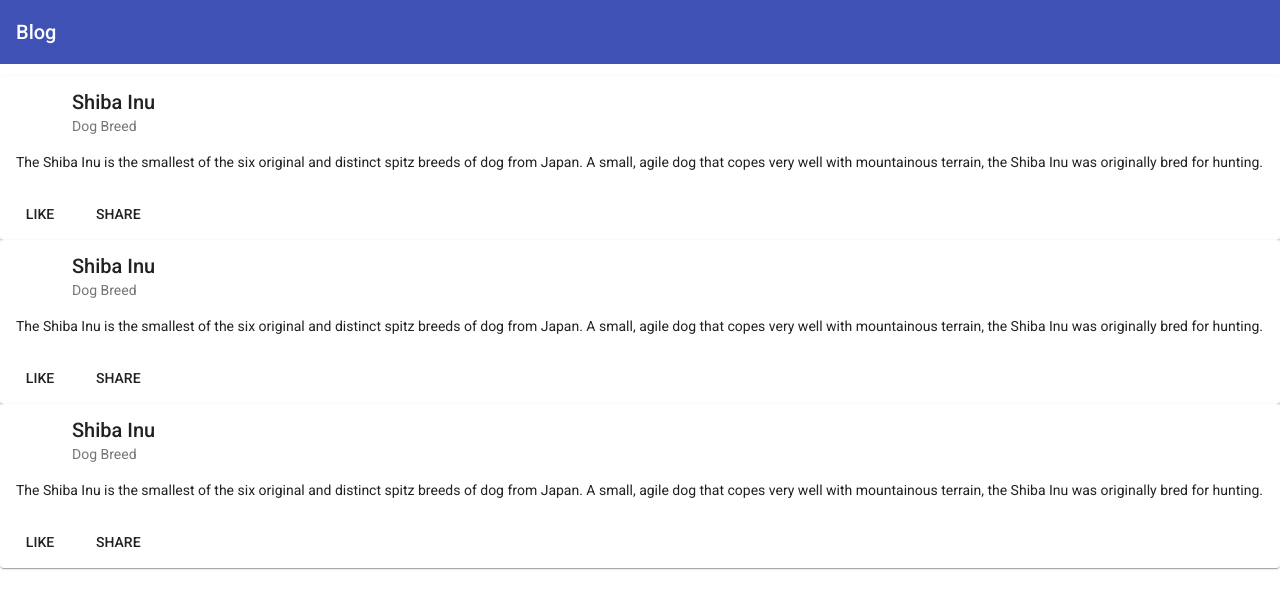
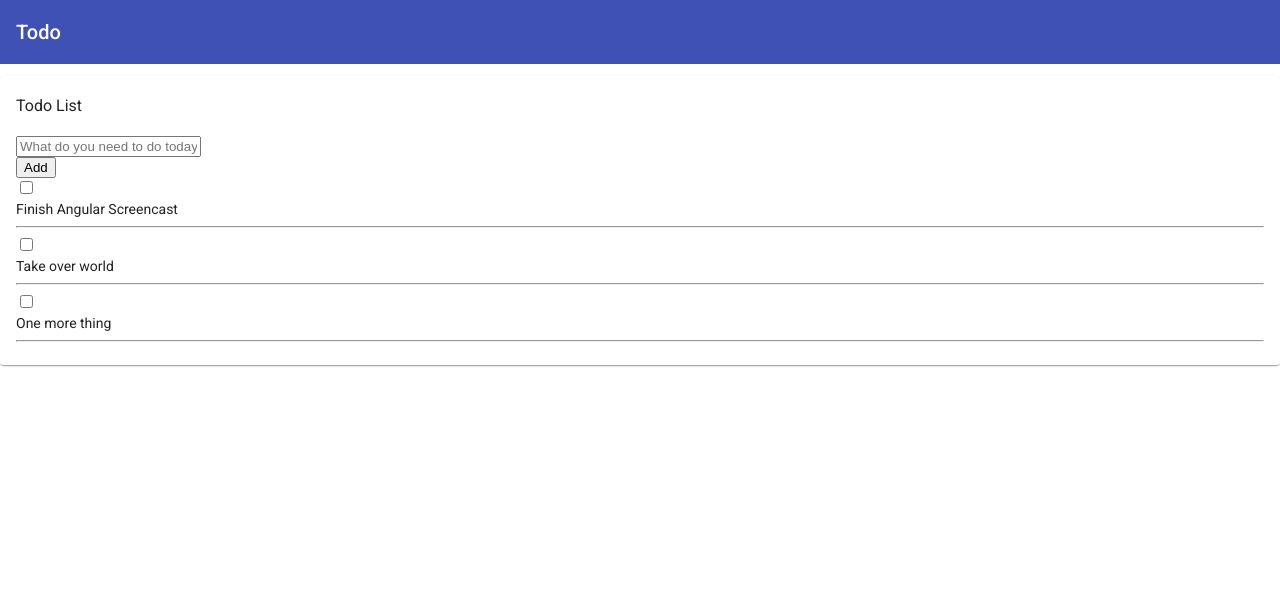
Before and after one commit to tom29paul/App-Todo, an Angular app: page / in a window 1280 px wide. Shown: the top 608 px of the page. Built offline with nearby package versions, Linux system fonts and the light colour scheme.

Commit message:
Added Todo Functionality

```diff
--- a/src/app/app.component.html
+++ b/src/app/app.component.html
@@ -1,76 +1,32 @@
 <p>
   <mat-toolbar color="primary">
-    <!-- <button mat-icon-button class="example-icon" aria-label="Example icon-button with menu icon">
-      <mat-icon>menu</mat-icon>
-    </button> -->
-    <span>Blog</span>
-    <!-- <span class="example-spacer"></span>
-    <button mat-icon-button class="example-icon favorite-icon" aria-label="Example icon-button with heart icon">
-      <mat-icon>favorite</mat-icon>
-    </button>
-    <button mat-icon-button class="example-icon" aria-label="Example icon-button with share icon">
-      <mat-icon>share</mat-icon>
-    </button> -->
+
+    <span>Todo</span>
+
   </mat-toolbar>
 </p>
 
-<mat-card class="example-card">
-  <mat-card-header>
-    <div mat-card-avatar class="example-header-image"></div>
-    <mat-card-title>Shiba Inu</mat-card-title>
-    <mat-card-subtitle>Dog Breed</mat-card-subtitle>
-  </mat-card-header>
-  <!-- <img mat-card-image src="https://material.angular.io/assets/img/examples/shiba2.jpg" alt="Photo of a Shiba Inu"> -->
-  <mat-card-content>
-    <p>
-      The Shiba Inu is the smallest of the six original and distinct spitz breeds of dog from Japan.
-      A small, agile dog that copes very well with mountainous terrain, the Shiba Inu was originally
-      bred for hunting.
-    </p>
-  </mat-card-content>
-  <mat-card-actions>
-    <button mat-button>LIKE</button>
-    <button mat-button>SHARE</button>
-  </mat-card-actions>
-</mat-card>
+<div class="col-8">
+  <mat-card>
+    <h3>Todo List</h3>
+    <!-- Add-Todo -->
+    <div class="row">
+      <div class="col-10"><input class="form-control" placeholder="What do you need to do today?"
+          [(ngModel)]="todoTitle" (keyup.enter)="addTodo()"></div>
+      <div class="col-2"><button (click)="addTodo()" class="col-10 btn btn-primary">Add</button></div>
+    </div>
 
+    <div class="todo-item" *ngFor="let todo of todosFiltered()">
+      <div class="row todo-item mt-3">
+        <!-- checkbox -->
+        <span class="col"> <input type="checkbox" [(ngModel)]="todo.completed"></span>
+        <!-- display-todo -->
+        <div class="todo-item-label col-8" [ngClass]="{ 'completed' : todo.completed }">{{ todo.title }}</div>
+        <!-- delete-todo -->
+        <i class="col-3 fa fa-times text-primary" (click)="deleteTodo(todo.id)" aria-hidden="true"></i>
+        <hr class="m-0">
+      </div>
+    </div>
 
-<mat-card class="example-card">
-  <mat-card-header>
-    <div mat-card-avatar class="example-header-image"></div>
-    <mat-card-title>Shiba Inu</mat-card-title>
-    <mat-card-subtitle>Dog Breed</mat-card-subtitle>
-  </mat-card-header>
-  <!-- <img mat-card-image src="https://material.angular.io/assets/img/examples/shiba2.jpg" alt="Photo of a Shiba Inu"> -->
-  <mat-card-content>
-    <p>
-      The Shiba Inu is the smallest of the six original and distinct spitz breeds of dog from Japan.
-      A small, agile dog that copes very well with mountainous terrain, the Shiba Inu was originally
-      bred for hunting.
-    </p>
-  </mat-card-content>
-  <mat-card-actions>
-    <button mat-button>LIKE</button>
-    <button mat-button>SHARE</button>
-  </mat-card-actions>
-</mat-card>
-
-<mat-card class="example-card">
-  <mat-card-header>
-    <div mat-card-avatar class="example-header-image"></div>
-    <mat-card-title>Shiba Inu</mat-card-title>
-    <mat-card-subtitle>Dog Breed</mat-card-subtitle>
-  </mat-card-header>
-  <!-- <img mat-card-image src="https://material.angular.io/assets/img/examples/shiba2.jpg" alt="Photo of a Shiba Inu"> -->
-  <mat-card-content>
-    <p>
-      The Shiba Inu is the smallest of the six original and distinct spitz breeds of dog from Japan.
-      A small, agile dog that copes very well with mountainous terrain, the Shiba Inu was originally
-      bred for hunting.
-    </p>
-  </mat-card-content>
-  <mat-card-actions>
-    <button mat-button>LIKE</button>
-    <button mat-button>SHARE</button>
-  </mat-card-actions>
-</mat-card>
+  </mat-card>
+</div>
--- a/src/app/app.component.ts
+++ b/src/app/app.component.ts
@@ -6,5 +6,61 @@ import { Component } from '@angular/core';
   styleUrls: ['./app.component.css']
 })
 export class AppComponent {
-  title = 'Todo-Angular';
+  selected: boolean = false;
+  todos: Todo[];
+  todoTitle: string ;
+  idForTodo: number;
+
+  constructor() { }
+
+  ngOnInit() {
+    this.idForTodo = 4;
+    this.todoTitle = '';
+    this.todos = [
+      {
+        id: 1,
+        title: 'Finish Angular Screencast',
+        completed: false,
+      },
+      {
+        id: 2,
+        title: 'Take over world',
+        completed: false,
+      },
+      {
+        id: 3,
+        title: 'One more thing',
+        completed: false,
+      },
+    ];
+  }
+
+  addTodo(): void {
+    if (this.todoTitle.trim().length === 0) {
+      alert('Insert Todo');
+      return;
+    }
+
+    this.todos.push({
+      id: this.idForTodo,
+      title: this.todoTitle,
+      completed: false,
+    });
+
+    this.todoTitle = '';
+    this.idForTodo++;
+  }
+
+  deleteTodo(id: number): void {
+    this.todos = this.todos.filter((todo) => todo.id !== id);
+  }
+
+  todosFiltered(): Todo[] {
+    return this.todos;
+  }
 }
+export interface Todo {
+  id: number;
+  title: string;
+  completed: boolean;
+}
--- a/src/app/app.module.ts
+++ b/src/app/app.module.ts
@@ -5,6 +5,7 @@ import { AppRoutingModule } from './app-routing.module';
 import { AppComponent } from './app.component';
 import { BrowserAnimationsModule } from '@angular/platform-browser/animations';
 import { DemoMaterialModule } from './material-module';
+import { FormsModule } from '@angular/forms';
 
 @NgModule({
   declarations: [
@@ -12,7 +13,7 @@ import { DemoMaterialModule } from './material-module';
   ],
   imports: [
     BrowserModule,
-
+    FormsModule,
     DemoMaterialModule,
     AppRoutingModule,
     BrowserAnimationsModule
```
